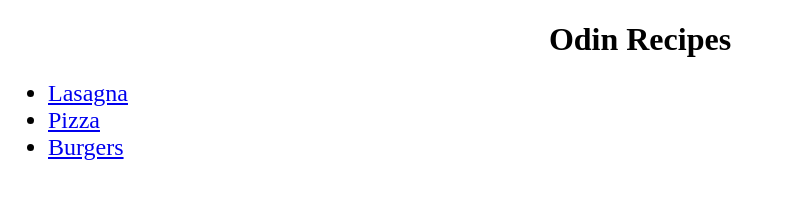
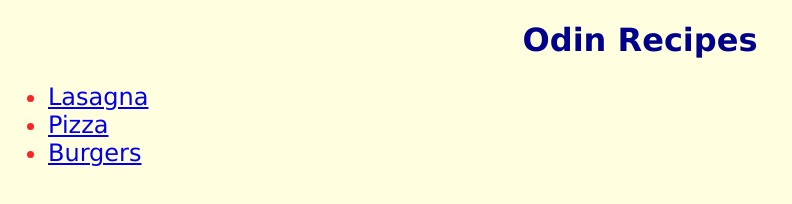
Before and after one commit to romangdev/odin-recipes, a plain HTML site: page index.html in a window 1280 px wide. Shown: the whole page, without its empty margins (0-792 px from the left). Drawn offline with Linux system fonts and the light colour scheme.

Commit message:
Make random nonsensical changes
Make random changes to play with CSS.

```diff
--- a/index.html
+++ b/index.html
@@ -6,9 +6,9 @@
         <link rel="stylesheet" href="style.css">
     </head>
     <body>
-        <h1>Odin Recipes</h1>
+        <h1 class="homepage-head">Odin Recipes</h1>
 
-        <ul>
+        <ul class="homepage-links">
             <li><a href="recipes/lasagna.html">Lasagna</a></li>
             <li><a href="recipes/pizza.html">Pizza</a></li>
             <li><a href="recipes/burgers.html">Burgers</a></li>
--- a/style.css
+++ b/style.css
@@ -1,7 +1,26 @@
-h1 {
+body {
+    background-color: lightyellow;
+    font-family: Verdana, Geneva, Tahoma, sans-serif;
+    color: darkblue;
+}
+
+.homepage-head {
     text-align: center;
 }
 
-li {
+.homepage-links {
     font-size: 24px;
 }
+
+img {
+    height: auto;
+    width: 400px;
+}
+
+p {
+    font-size: 30px;
+}
+
+li {
+    color: hsl(0, 96%, 56%);
+}
```
